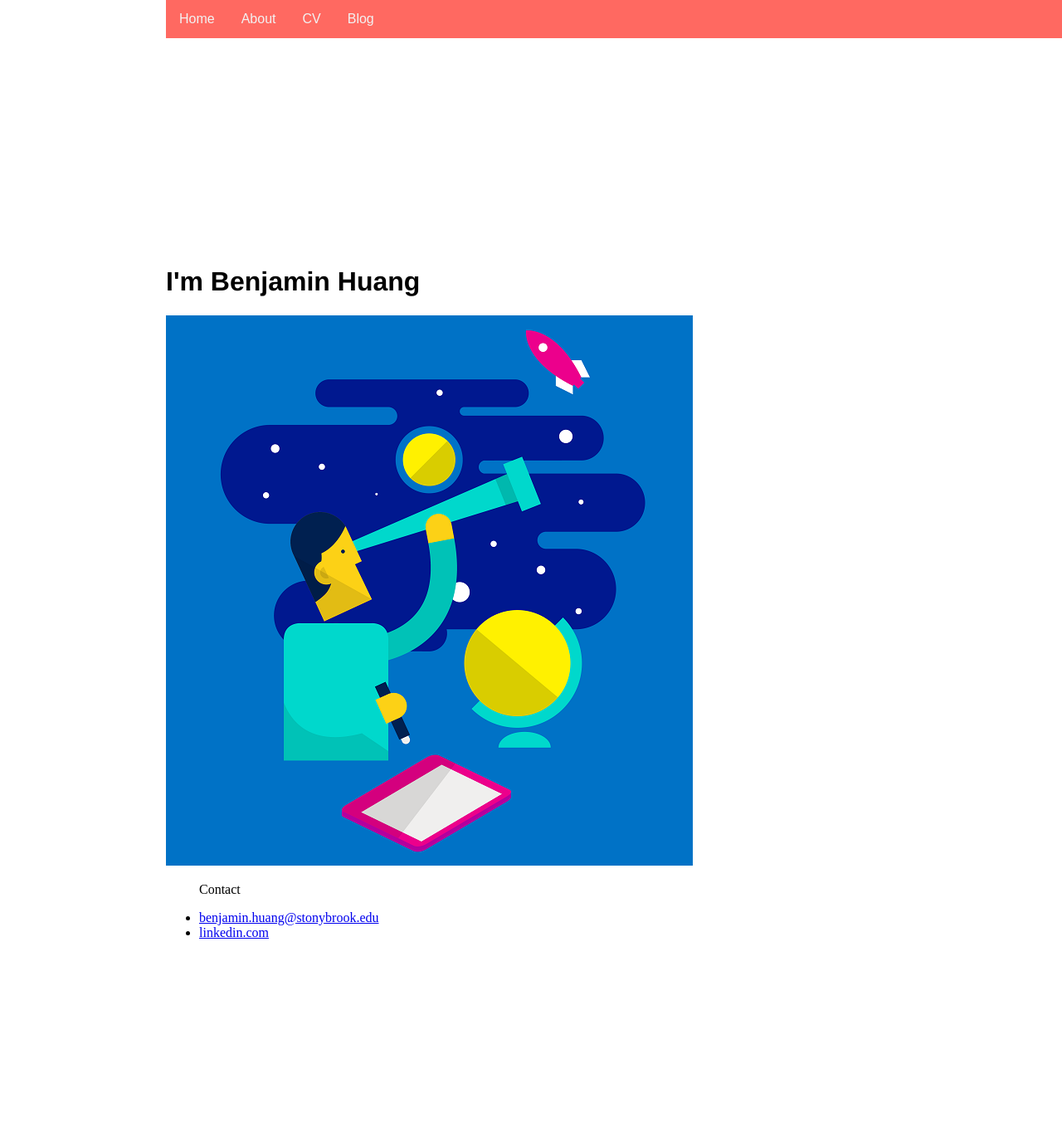
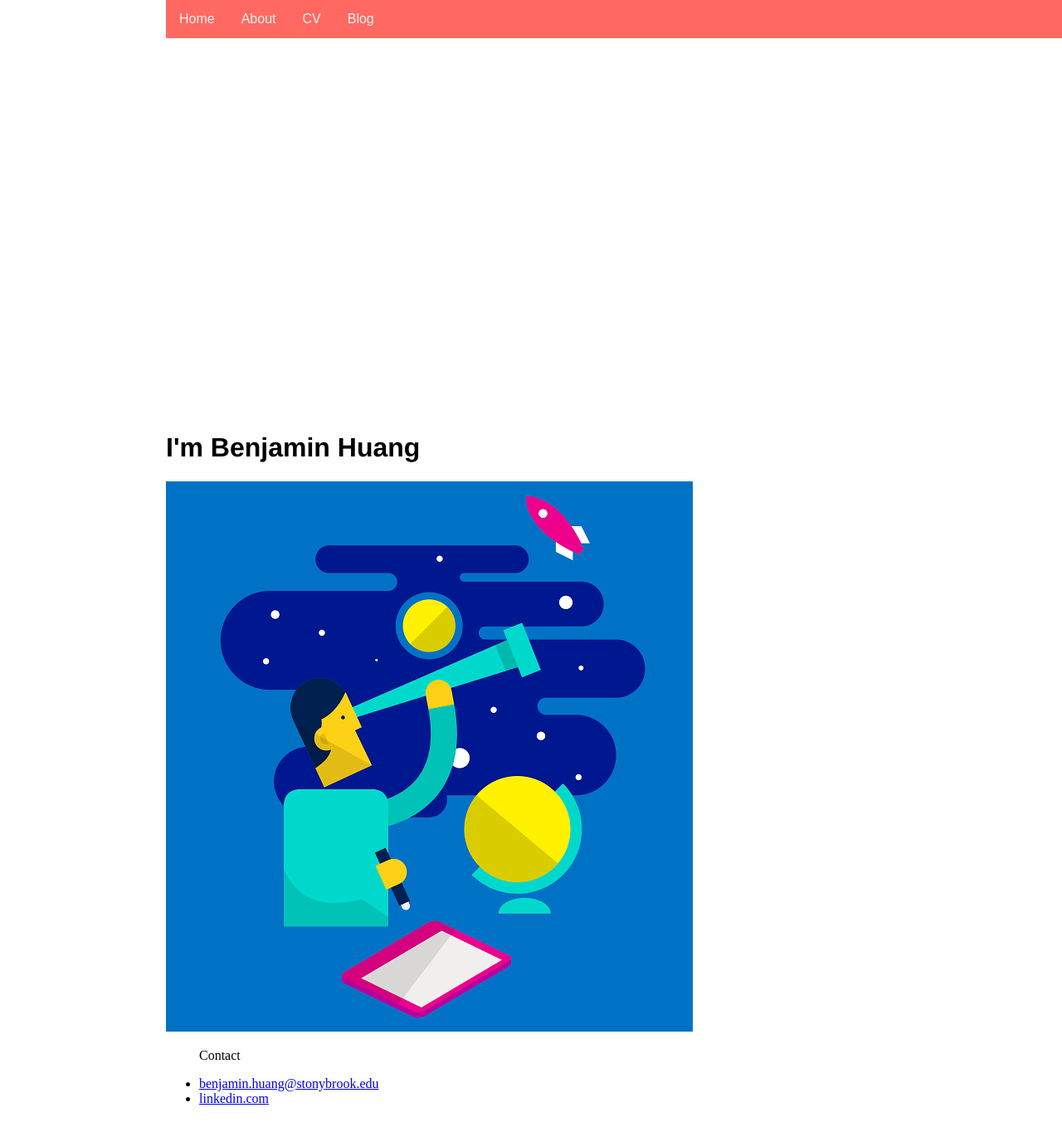
Before and after one commit to benjaminhuang13/benjaminhuang13.github.io, a Jekyll site: the page built from index.html, in a window 1280 px wide and 1400 px high. Shown: the top 1370 px of the window at 83% size. Built offline with Jekyll 4.4.1, drawn with Linux system fonts in a browser that asks for light colours.

Commit message:
Update main.css

```diff
--- a/css/main.css
+++ b/css/main.css
@@ -25,7 +25,7 @@
 
 body {
     margin:100px;
-    padding-top: 200px;
+    padding-top: 400px;
     padding-right: 100px;
     padding-bottom: 200px;
     padding-left: 100px;
```
